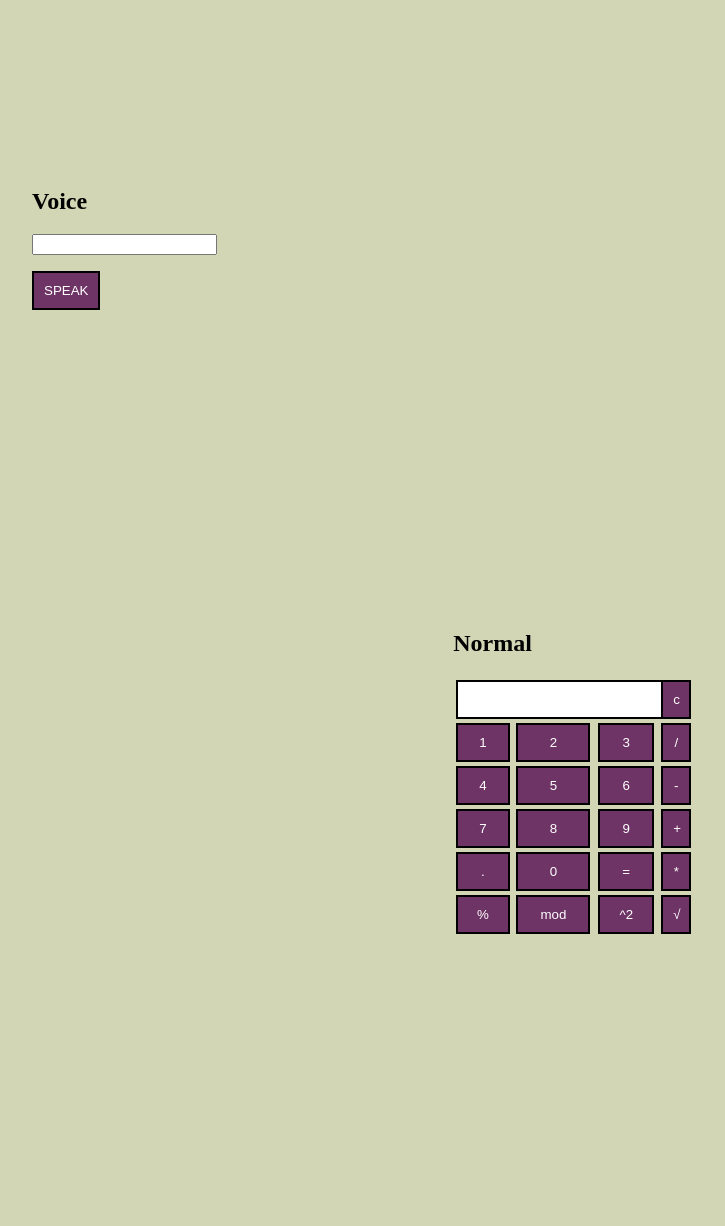
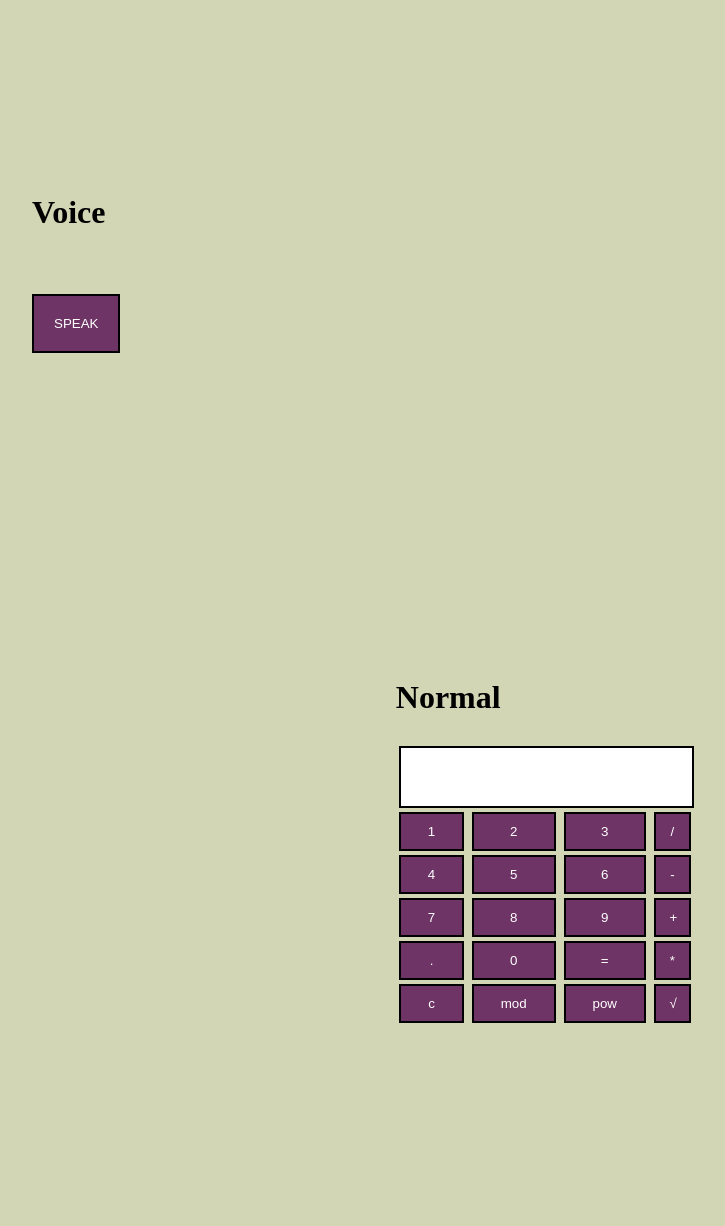
Before and after one commit to neelstrongarm/voiceControlledcalculator, a Flask app: page / in a window 1280 px wide. Shown: the part 172-1398 px from the top of the page, without its empty margins (276-1001 px from the left). Before the commit the page ends 1106 px from the top, so only its background shows below. Run offline with Flask 2, Linux system fonts and the light colour scheme.

Commit message:
Update index.html

```diff
--- a/Windows/templates/index.html
+++ b/Windows/templates/index.html
@@ -28,8 +28,11 @@
 
          function triy()
          {
-            document.getElementById("loading").value = "Listening"
-            document.getElementById("loading").className="listen"
+            // document.getElementById("loading").value = "Listening"
+            // document.getElementById("loading").className="listen"
+            var pic = "static/loading.gif";
+            document.getElementById('bigpic').src = pic.replace('90x90', '225x225');
+            document.getElementById('bigpic').style.display='block';
          }
     </script>
 
@@ -44,7 +47,9 @@
             background-color:white;
             border: solid black 2px;
             width:100% ;
-            padding: 10px;
+            padding:20px;
+            padding-left: 20px;
+            font-size: medium;
         }
         input[type="button"]
         {
@@ -75,9 +80,14 @@
         .button
         {
             background-color:rgb(110, 52, 101);
-            padding: 10px;
+            padding: 20px;
             color:white;
             border: solid black 2px;
+            /* height: 2px; */
+        }
+        h2
+        {
+            font-size: xx-large;
         }
 
 /* <p> sdjbsgj </p> */
@@ -88,9 +98,12 @@
 
          <div class = "div1"> <!--voice calculator -->
 
-            <h2> Voice</h2>
+            <h2> Voice </h2>
 
-            <p> <input type="text" id="loading"/> </p>
+            <img id="bigpic" src="bigpic" width=100 height=80 style="display:none;"/>
+            <br>
+            <br>
+            <!-- <p> <input type="text" id="loading"/> </p> -->
             <form action="/output">
                 <button class="button" type="submit" method="POST" onclick="triy()">SPEAK</button>
             </form>
@@ -99,43 +112,42 @@
 
         <div class = "div2"> <!--Normal calculator-->
 
-            <h2>Normal</h2>
+            <h2 >Normal</h2>
 
             <body>
                 <table>
                    <tr>
                       <td colspan="3"><input type="text" class="text" id="result"/></td>
-                      <td><input type="button" value="c" onclick="clr()"/> </td>
                    </tr>
                    <tr>
-                      <td><input type="button" value="1" onclick="show('1')"/> </td>
-                      <td><input type="button" value="2" onclick="show('2')"/> </td>
-                      <td><input type="button" value="3" onclick="show('3')"/> </td>
-                      <td><input type="button" value="/" onclick="show('/')"/> </td>
+                      <td><input type="button" value=" 1 " onclick="show('1')"/> </td>
+                      <td><input type="button" value=" 2 " onclick="show('2')"/> </td>
+                      <td><input type="button" value=" 3 " onclick="show('3')"/> </td>
+                      <td><input type="button" value=" / " onclick="show('/')"/> </td>
                    </tr>
                    <tr>
-                      <td><input type="button" value="4" onclick="show('4')"/> </td>
-                      <td><input type="button" value="5" onclick="show('5')"/> </td>
-                      <td><input type="button" value="6" onclick="show('6')"/> </td>
-                      <td><input type="button" value="-" onclick="show('-')"/> </td>
+                      <td><input type="button" value=" 4 " onclick="show('4')"/> </td>
+                      <td><input type="button" value=" 5 " onclick="show('5')"/> </td>
+                      <td><input type="button" value=" 6 " onclick="show('6')"/> </td>
+                      <td><input type="button" value=" - " onclick="show('-')"/> </td>
                    </tr>
                    <tr>
-                      <td><input type="button" value="7" onclick="show('7')"/> </td>
-                      <td><input type="button" value="8" onclick="show('8')"/> </td>
-                      <td><input type="button" value="9" onclick="show('9')"/> </td>
-                      <td><input type="button" value="+" onclick="show('+')"/> </td>
+                      <td><input type="button" value=" 7 " onclick="show('7')"/> </td>
+                      <td><input type="button" value=" 8 " onclick="show('8')"/> </td>
+                      <td><input type="button" value=" 9 " onclick="show('9')"/> </td>
+                      <td><input type="button" value=" + " onclick="show('+')"/> </td>
                    </tr>
                    <tr>
-                      <td><input type="button" value="." onclick="show('.')"/> </td>
-                      <td><input type="button" value="0" onclick="show('0')"/> </td>
-                      <td><input type="button" value="=" onclick="solve()"/> </td>
-                      <td><input type="button" value="*" onclick="show('*')"/> </td>
+                      <td><input type="button" value=" . " onclick="show('.')"/> </td>
+                      <td><input type="button" value=" 0 " onclick="show('0')"/> </td>
+                      <td><input type="button" value=" = " onclick="solve()"/> </td>
+                      <td><input type="button" value=" * " onclick="show('*')"/> </td>
                    </tr>
                    <tr>
-                    <td><input type="button" value="%" onclick="show('/100')"/> </td>
-                    <td><input type="button" value="mod" onclick="show('0')"/> </td>
-                    <td><input type="button" value="^2" onclick="solve(val^2)"/> </td>
-                    <td><input type="button" value="√" onclick="show(val^(1/2))"/> </td>
+                    <td><input type="button" value=" c " onclick="clr()"/> </td>
+                    <td><input type="button" value="mod" onclick="show('%')"/> </td>
+                    <td><input type="button" value="pow" onclick="show('**')"/> </td>
+                    <td><input type="button" value=" √ " onclick="show('**0.5')"/> </td>
                  </tr>
                 </table>
         </div>
```
